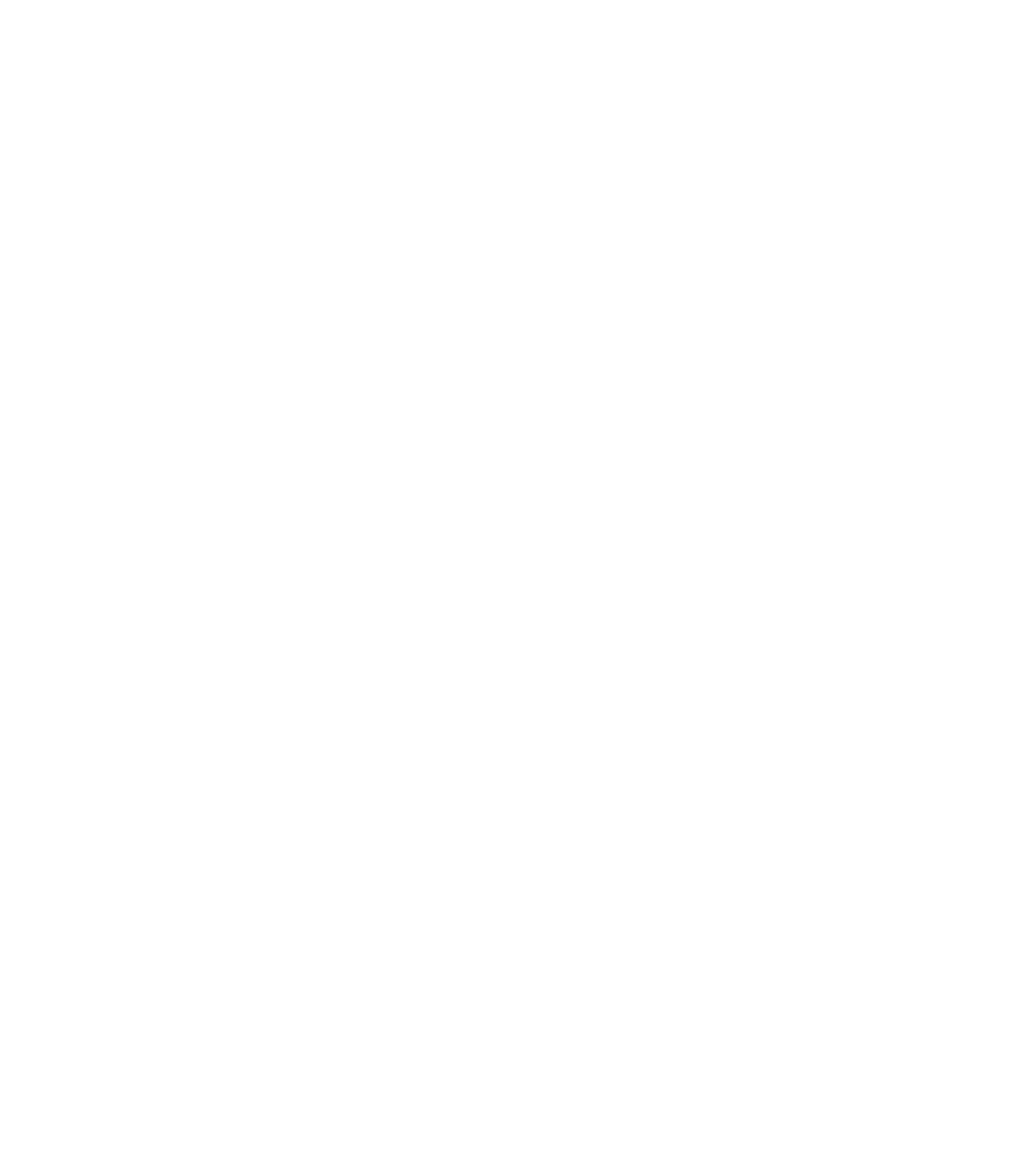
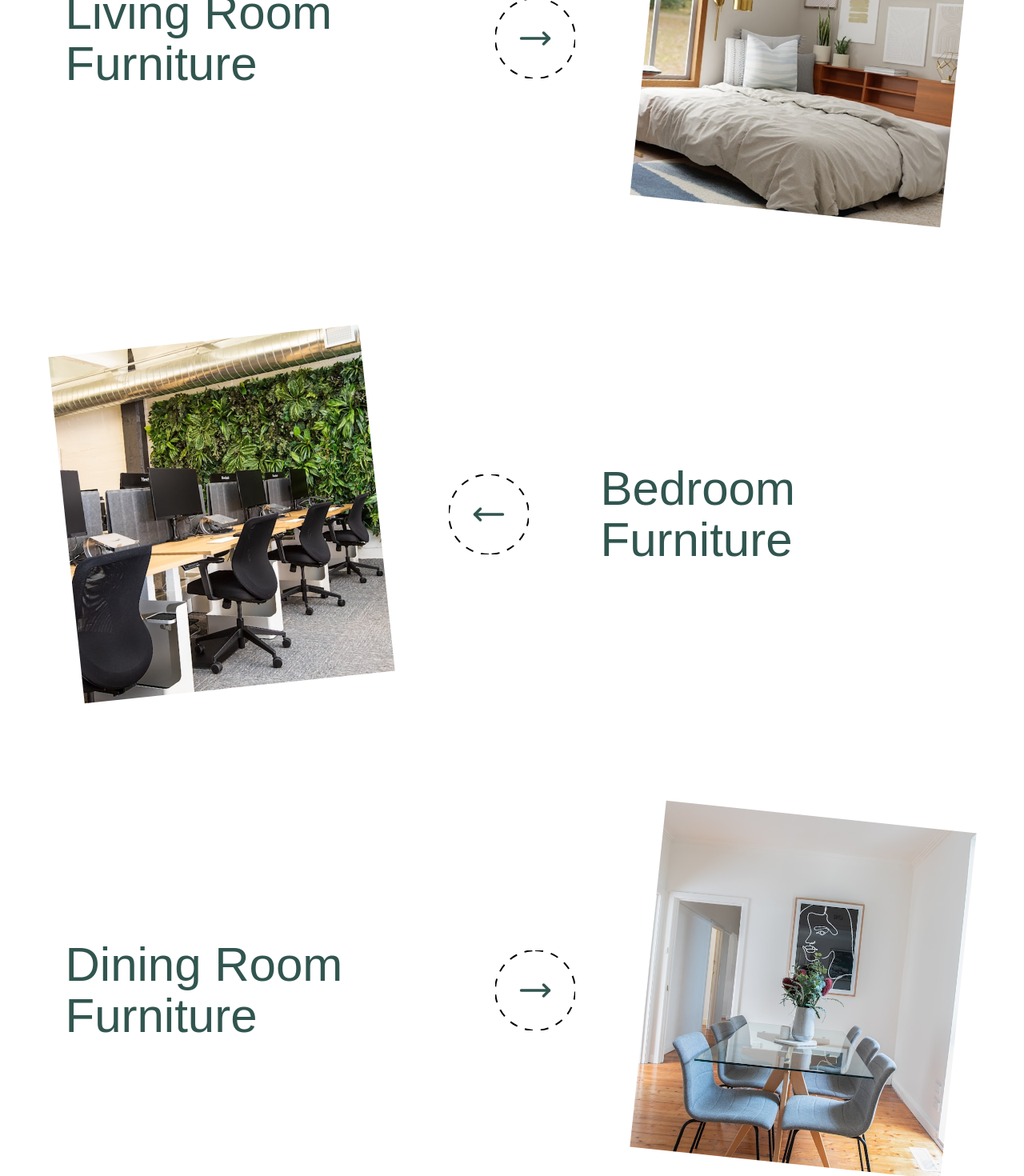
Before and after one commit to Maryammuhammadafzal/Furniture-landing-page, a Next.js app: page /collection in a window 1280 px wide. Shown: the part 1330-2800 px from the top of the page at 80% size. Before the commit the page ends 1160 px from the top, so only its background shows below. Built offline with nearby package versions, Linux system fonts and the light colour scheme; a web font is replaced by a local one.

Commit message:
creating collection section

```diff
--- a/src/app/collection/page.tsx
+++ b/src/app/collection/page.tsx
@@ -1,14 +1,197 @@
+import { MoveRightIcon } from "lucide-react";
+import Image from "next/image";
 import React from "react";
 
 const CollectionPage = () => {
   return (
-    <div className="w-full h-auto md:py-30 sm:py-20 py-10 flex justify-center items-center">
+    <div className="w-full h-auto md:py-30 sm:py-20 py-10 flex flex-col justify-center items-center">
       <h2 className="max-w-4xl font-mono md:text-6xl sm:text-5xl text-4xl text-primary text-center">
         Discover Our Unique Furniture Collections
       </h2>
 
-      <div className="w-full px-6 h-auto flex justify-center items-center">
-        <div className="relative"></div>
+      <div className="w-full px-6 py-30 h-auto flex justify-center items-center">
+        <div className="relative w-full min-h-[700px] flex flex-col gap-40 justify-center items-center">
+          <div className="w-full h-auto flex justify-evenly gap-8 items-center">
+            <h2 className="max-w-md leading-16 font-mono md:text-6xl sm:text-5xl text-4xl text-primary ">
+              Living Room Furniture
+            </h2>
+            <div className="flex relative justify-center items-center rounded-full h-[100px] w-[100px]">
+              <svg
+                className="absolute inset-0 w-full h-full"
+                preserveAspectRatio="none"
+              >
+                <rect
+                  x="0"
+                  y="0"
+                  width="100%"
+                  height="100%"
+                  rx="50%"
+                  ry="50%"
+                  fill="none"
+                  stroke="#000"
+                  strokeWidth="2"
+                  strokeDasharray="10 10"
+                />
+              </svg>
+              <div className="relative z-10 p-4">
+                <MoveRightIcon size={42} color="#31554F" />
+              </div>
+            </div>
+            <div className="image w-[390px] h-[435px] flex justify-center items-center rotate-6">
+              <Image
+                src="/images/collection-image1.jpg"
+                alt="colleection-images"
+                width={390}
+                height={435}
+                className="w-full h-full object-cover object-center"
+              />
+            </div>
+          </div>
+          <div className="w-full h-auto flex justify-evenly gap-8 items-center">
+            <div className="image w-[390px] h-[435px] flex justify-center items-center -rotate-6">
+              <Image
+                src="/images/collection-image2.jpg"
+                alt="colleection-images"
+                width={390}
+                height={435}
+                className="w-full h-full object-cover object-center"
+              />
+            </div>
+            <div className="flex relative rotate-180 justify-center items-center rounded-full h-[100px] w-[100px]">
+              <svg
+                className="absolute inset-0 w-full h-full"
+                preserveAspectRatio="none"
+              >
+                <rect
+                  x="0"
+                  y="0"
+                  width="100%"
+                  height="100%"
+                  rx="50%"
+                  ry="50%"
+                  fill="none"
+                  stroke="#000"
+                  strokeWidth="2"
+                  strokeDasharray="10 10"
+                />
+              </svg>
+              <div className="relative z-10 p-4">
+                <MoveRightIcon size={42} color="#31554F" />
+              </div>
+            </div>
+            <h2 className="max-w-md leading-16 font-mono md:text-6xl sm:text-5xl text-4xl text-primary ">
+              Bedroom Furniture
+            </h2>
+          </div>
+          <div className="w-full h-auto flex justify-evenly gap-8 items-center">
+            <h2 className="max-w-md leading-16 font-mono md:text-6xl sm:text-5xl text-4xl text-primary ">
+              Dining Room Furniture
+            </h2>
+            <div className="flex relative justify-center items-center rounded-full h-[100px] w-[100px]">
+              <svg
+                className="absolute inset-0 w-full h-full"
+                preserveAspectRatio="none"
+              >
+                <rect
+                  x="0"
+                  y="0"
+                  width="100%"
+                  height="100%"
+                  rx="50%"
+                  ry="50%"
+                  fill="none"
+                  stroke="#000"
+                  strokeWidth="2"
+                  strokeDasharray="10 10"
+                />
+              </svg>
+              <div className="relative z-10 p-4">
+                <MoveRightIcon size={42} color="#31554F" />
+              </div>
+            </div>
+            <div className="image w-[390px] h-[435px] flex justify-center items-center rotate-6">
+              <Image
+                src="/images/collection-image3.jpg"
+                alt="colleection-images"
+                width={390}
+                height={435}
+                className="w-full h-full object-cover object-center"
+              />
+            </div>
+          </div>
+          <div className="w-full h-auto flex justify-evenly gap-8 items-center">
+            <div className="image w-[390px] h-[435px] flex justify-center items-center -rotate-6">
+              <Image
+                src="/images/collection-image4.jpg"
+                alt="colleection-images"
+                width={390}
+                height={435}
+                className="w-full h-full object-cover object-center"
+              />
+            </div>
+            <div className="flex relative rotate-180 justify-center items-center rounded-full h-[100px] w-[100px]">
+              <svg
+                className="absolute inset-0 w-full h-full"
+                preserveAspectRatio="none"
+              >
+                <rect
+                  x="0"
+                  y="0"
+                  width="100%"
+                  height="100%"
+                  rx="50%"
+                  ry="50%"
+                  fill="none"
+                  stroke="#000"
+                  strokeWidth="2"
+                  strokeDasharray="10 10"
+                />
+              </svg>
+              <div className="relative z-10 p-4">
+                <MoveRightIcon size={42} color="#31554F" />
+              </div>
+            </div>
+            <h2 className="max-w-md leading-16 font-mono md:text-6xl sm:text-5xl text-4xl text-primary ">
+              Outdoor Furniture
+            </h2>
+          </div>
+          <div className="w-full h-auto flex justify-evenly gap-8 items-center">
+            <h2 className="max-w-md leading-16 font-mono md:text-6xl sm:text-5xl text-4xl text-primary ">
+              Living Room Furniture
+            </h2>
+            <div className="flex relative justify-center items-center rounded-full h-[100px] w-[100px]">
+              <svg
+                className="absolute inset-0 w-full h-full"
+                preserveAspectRatio="none"
+              >
+                <rect
+                  x="0"
+                  y="0"
+                  width="100%"
+                  height="100%"
+                  rx="50%"
+                  ry="50%"
+                  fill="none"
+                  stroke="#000"
+                  strokeWidth="2"
+                  strokeDasharray="10 10"
+                />
+              </svg>
+              <div className="relative z-10 p-4">
+                <MoveRightIcon size={42} color="#31554F" />
+              </div>
+            </div>
+            <div className="image w-[390px] h-[435px] flex justify-center items-center rotate-6">
+              <Image
+                src="/images/collection-image1.jpg"
+                alt="colleection-images"
+                width={390}
+                height={435}
+                className="w-full h-full object-cover object-center"
+              />
+            </div>
+          </div>
+        </div>
       </div>
     </div>
   );
```
